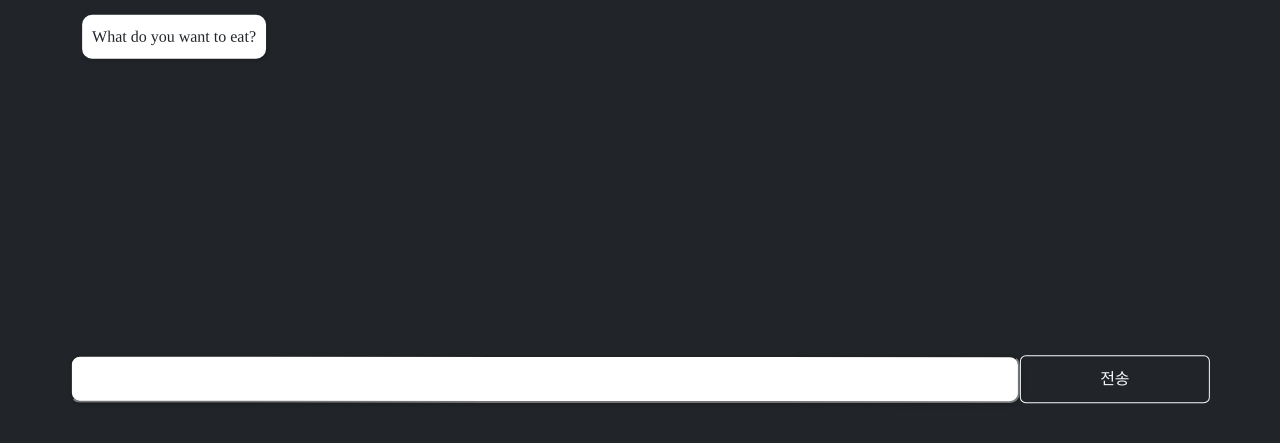
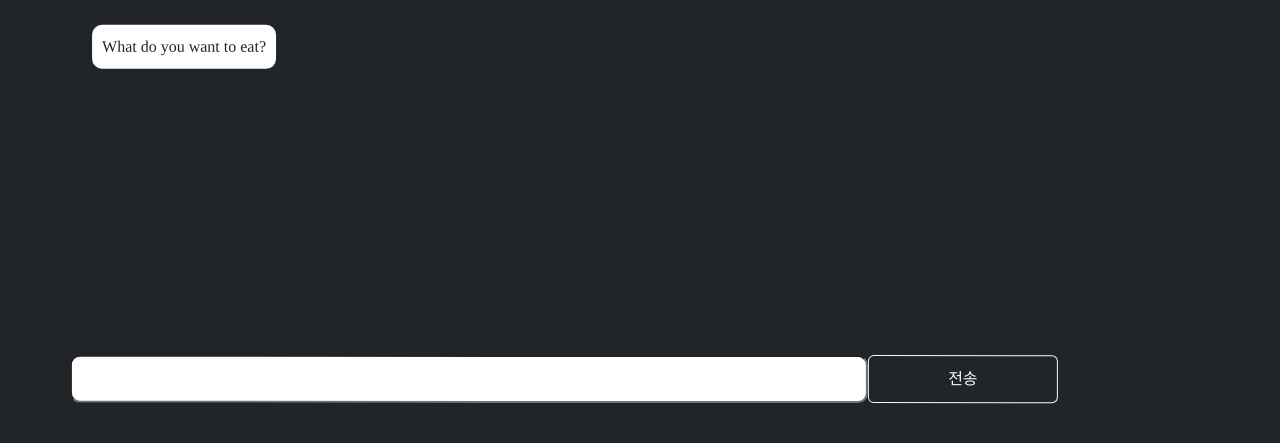
Before and after one commit to xotjdchl/Menu-Recommendation, a plain HTML site: page index.html in a window 1280 px wide. Shown: the part 83-526 px from the top of the page. Drawn offline with Linux system fonts and the light colour scheme.

Commit message:
Update main.css
main.css 수정

```diff
--- a/css/main.css
+++ b/css/main.css
@@ -23,13 +23,15 @@ div{
 .chat-box{
     background-color: white;
     border-radius: 10px;
-    box-shadow: 2px 2px 4px 0px rgba(0, 0, 0, 0.2);
     padding: 10px;
+    max-width: 70%;
+    display: block;
 }
 
 .chat-content{
     height: 350px;
     overflow-y: scroll;
+    padding: 10px;
 }
 
 .line {
```
